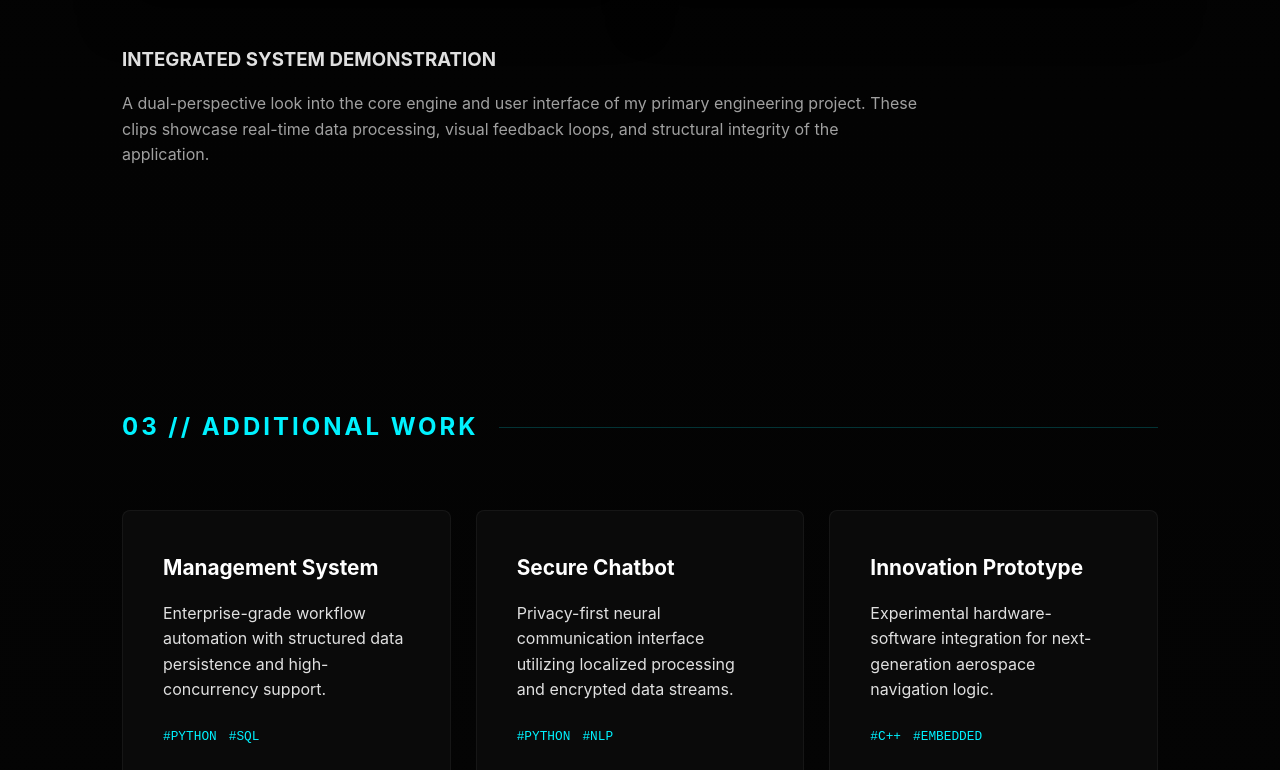
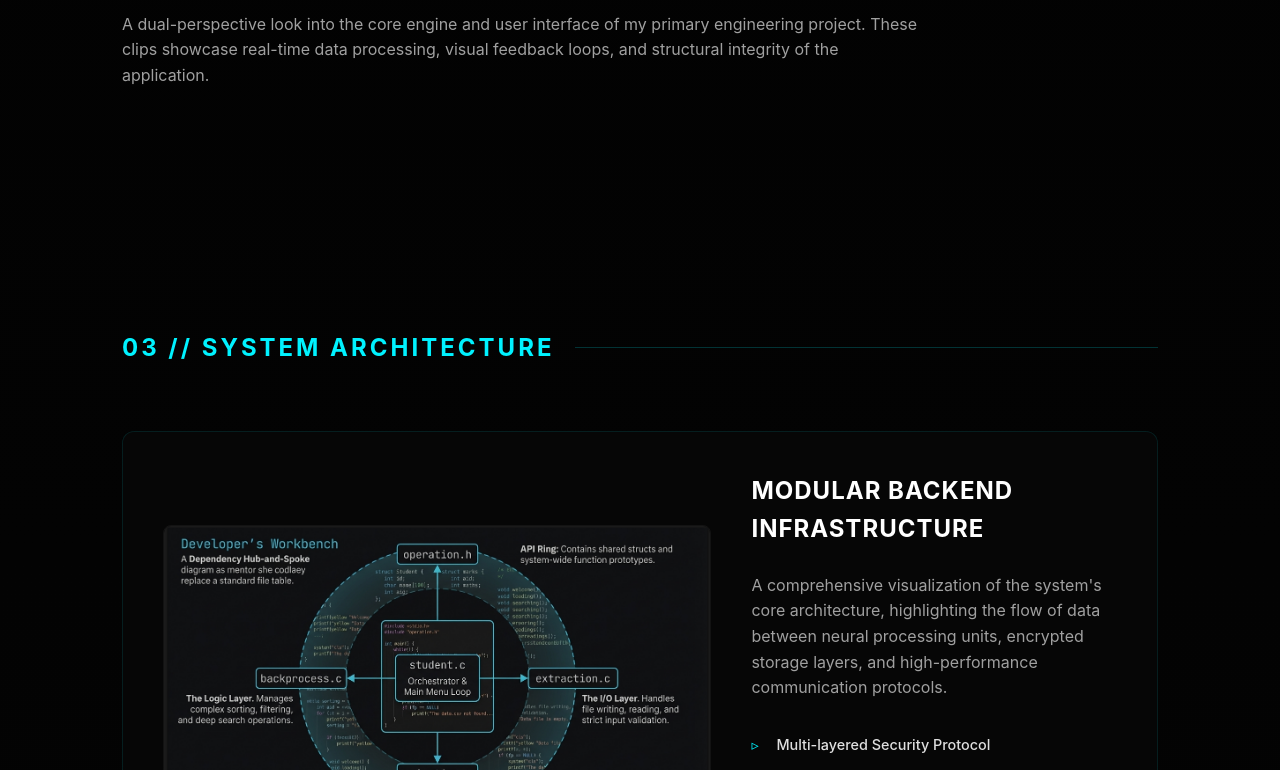
Before and after one commit to CodeStrikerMayank/portfolio, a plain HTML site: page index.html in a window 1280 px wide. Shown: the part 2030-2800 px from the top of the page. Drawn offline with Linux system fonts and the light colour scheme.

Commit message:
New Refinements

```diff
--- a/index.html
+++ b/index.html
@@ -62,6 +62,82 @@
 
         .nav-links a:hover {
             color: var(--accent);
+        }
+
+        /* --- SYSTEM DESIGN SECTION --- */
+        .system-container {
+            display: grid;
+            grid-template-columns: 1.2fr 0.8fr;
+            gap: 40px;
+            align-items: center;
+            background: rgba(10, 10, 10, 0.5);
+            border: 1px solid rgba(0, 242, 255, 0.1);
+            padding: 40px;
+            border-radius: 12px;
+            backdrop-filter: blur(5px);
+        }
+
+        .system-image-box {
+            position: relative;
+            border-radius: 8px;
+            overflow: hidden;
+            border: 1px solid rgba(255, 255, 255, 0.05);
+            transition: border-color 0.3s;
+        }
+
+        .system-image-box:hover {
+            border-color: var(--accent);
+        }
+
+        .system-img {
+            width: 100%;
+            height: auto;
+            display: block;
+            filter: brightness(0.9) contrast(1.1);
+            transition: transform 0.5s;
+        }
+
+        .system-image-box:hover .system-img {
+            transform: scale(1.03);
+        }
+
+        .system-info h3 {
+            color: var(--white);
+            font-size: 1.5rem;
+            margin-bottom: 1.5rem;
+            letter-spacing: 1px;
+        }
+
+        .system-info p {
+            color: var(--text-dim);
+            margin-bottom: 2rem;
+            font-size: 1rem;
+        }
+
+        .system-features {
+            list-style: none;
+        }
+
+        .system-features li {
+            position: relative;
+            padding-left: 25px;
+            margin-bottom: 12px;
+            color: var(--text-main);
+            font-size: 0.9rem;
+            font-weight: 500;
+        }
+
+        .system-features li::before {
+            content: "▹";
+            position: absolute;
+            left: 0;
+            color: var(--accent);
+        }
+
+        @media (max-width: 992px) {
+            .system-container {
+                grid-template-columns: 1fr;
+            }
         }
 
         .hero {
@@ -271,6 +347,7 @@
         <ul class="nav-links">
             <li><a href="#about">About</a></li>
             <li><a href="#major-project">Showcase</a></li>
+            <li><a href="#system-design">Architecture</a></li>
             <li><a href="#projects">Work</a></li>
             <li><a href="#contact">Contact</a></li>
         </ul>
@@ -338,8 +415,27 @@
         </script>
     </section>
 
+    <section id="system-design">
+        <h2 class="section-title">03 // System Architecture</h2>
+        <div class="system-container">
+            <div class="system-image-box">
+                <img src="system.png" alt="System Architecture Design" class="system-img">
+            </div>
+            <div class="system-info">
+                <h3>MODULAR BACKEND INFRASTRUCTURE</h3>
+                <p>A comprehensive visualization of the system's core architecture, highlighting the flow of data between neural processing units, encrypted storage layers, and high-performance communication protocols.</p>
+                <ul class="system-features">
+                    <li>Multi-layered Security Protocol</li>
+                    <li>Low-latency Data Pipelines</li>
+                    <li>Distributed Microservices Logic</li>
+                    <li>Real-time Telemetry Processing</li>
+                </ul>
+            </div>
+        </div>
+    </section>
+
     <section id="projects">
-        <h2 class="section-title">03 // Additional Work</h2>
+        <h2 class="section-title">04 // Additional Work</h2>
         <div class="project-grid">
             <div class="project-card">
                 <h3>Management System</h3>
@@ -371,7 +467,7 @@
     </section>
 
     <section id="contact" class="contact">
-        <h2 class="section-title">04 // Connect</h2>
+        <h2 class="section-title">05 // Connect</h2>
         <p style="max-width: 600px; margin: 0 auto 2rem;">Always interested in high-impact collaborations and technical challenges.</p>
         <div class="contact-btns">
             <a href="mailto:mayankoriginal711@gmail.com" class="btn">Direct Email</a>
```
Also changed, not shown: 1773077855945.png (deleted), system.png (added).
